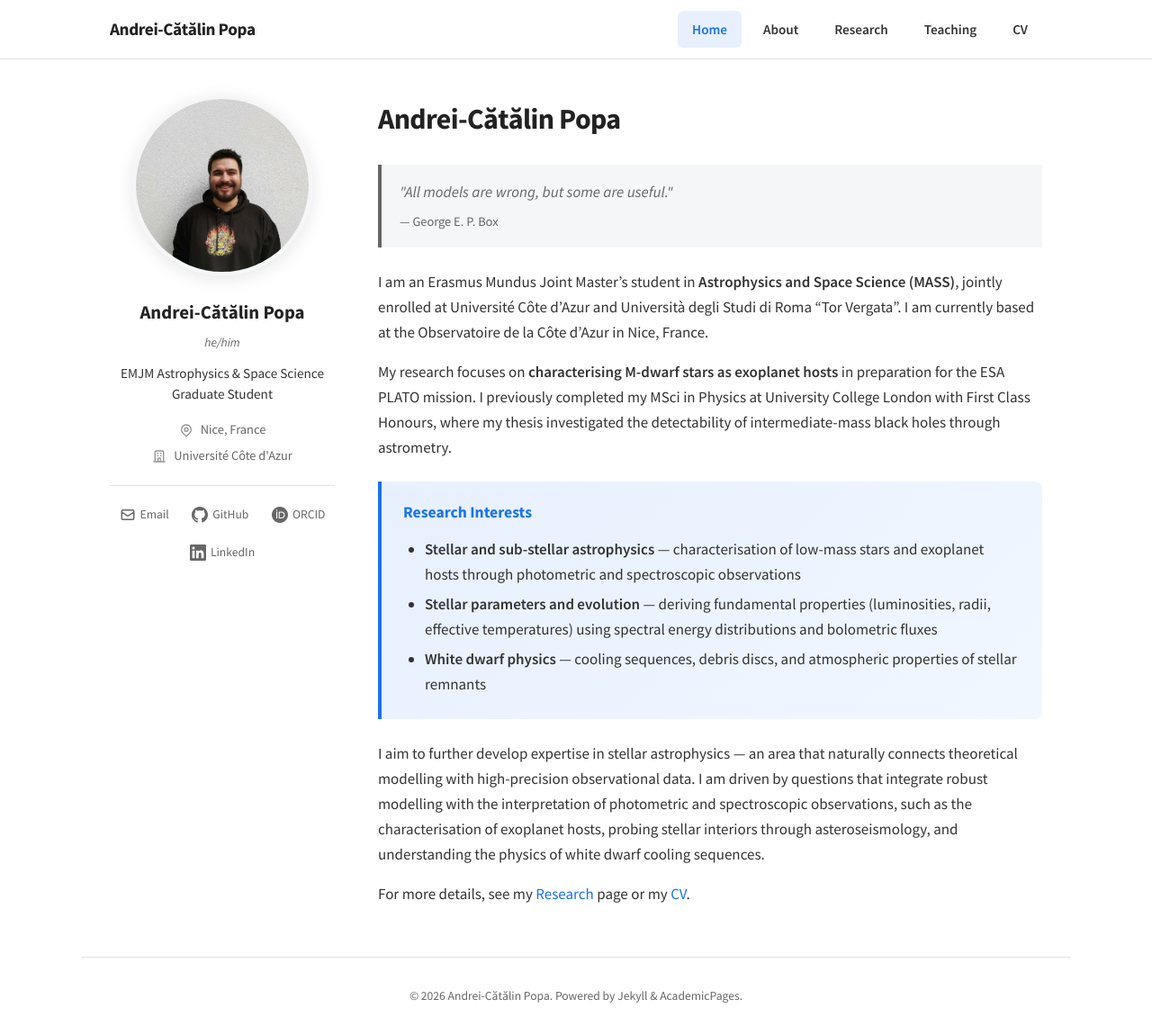
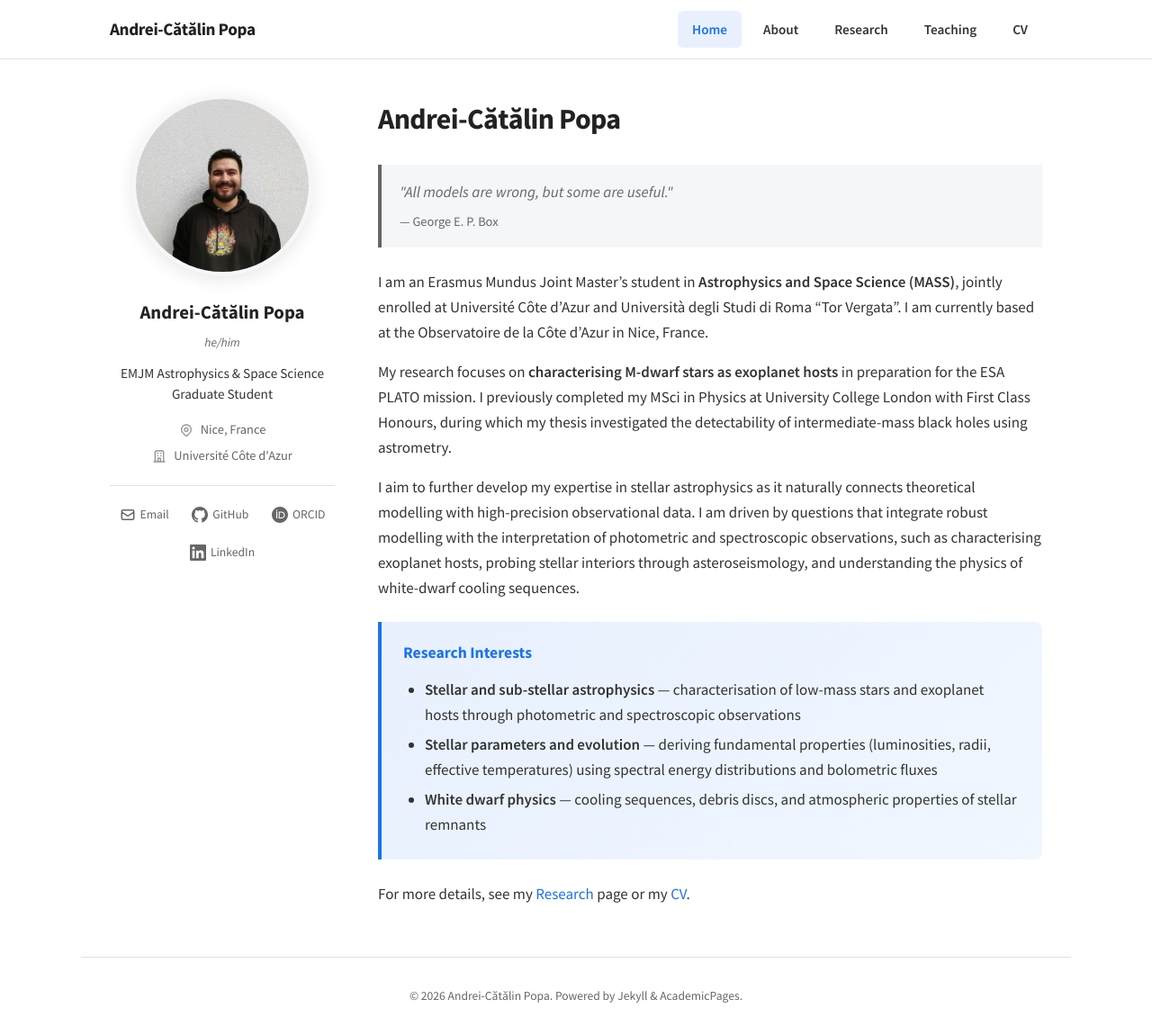
Before and after one commit to acpopa/acpopa.github.io, a Jekyll site: the page built from index.md, in a window 1280 px wide and 1150 px high. Shown: the whole window at 90% size. Built offline with Jekyll 4.4.1, drawn with Linux system fonts in a browser that asks for light colours; part of the change alters nothing that is shown.

Commit message:
Update index.md

```diff
--- a/index.md
+++ b/index.md
@@ -12,7 +12,9 @@ title: "Home"
 
 I am an Erasmus Mundus Joint Master's student in **Astrophysics and Space Science (MASS)**, jointly enrolled at Université Côte d'Azur and Università degli Studi di Roma "Tor Vergata". I am currently based at the Observatoire de la Côte d'Azur in Nice, France.
 
-My research focuses on **characterising M-dwarf stars as exoplanet hosts** in preparation for the ESA PLATO mission. I previously completed my MSci in Physics at University College London with First Class Honours, where my thesis investigated the detectability of intermediate-mass black holes through astrometry.
+My research focuses on **characterising M-dwarf stars as exoplanet hosts** in preparation for the ESA PLATO mission. I previously completed my MSci in Physics at University College London with First Class Honours, during which my thesis investigated the detectability of intermediate-mass black holes using astrometry.
+
+I aim to further develop my expertise in stellar astrophysics as it naturally connects theoretical modelling with high-precision observational data. I am driven by questions that integrate robust modelling with the interpretation of photometric and spectroscopic observations, such as characterising exoplanet hosts, probing stellar interiors through asteroseismology, and understanding the physics of white-dwarf cooling sequences.
 
 <div class="highlight-box">
 <h3>Research Interests</h3>
@@ -23,6 +25,4 @@ My research focuses on **characterising M-dwarf stars as exoplanet hosts** in pr
 </ul>
 </div>
 
-I aim to further develop expertise in stellar astrophysics — an area that naturally connects theoretical modelling with high-precision observational data. I am driven by questions that integrate robust modelling with the interpretation of photometric and spectroscopic observations, such as the characterisation of exoplanet hosts, probing stellar interiors through asteroseismology, and understanding the physics of white dwarf cooling sequences.
-
 For more details, see my [Research](research/) page or my [CV](cv/).
```
